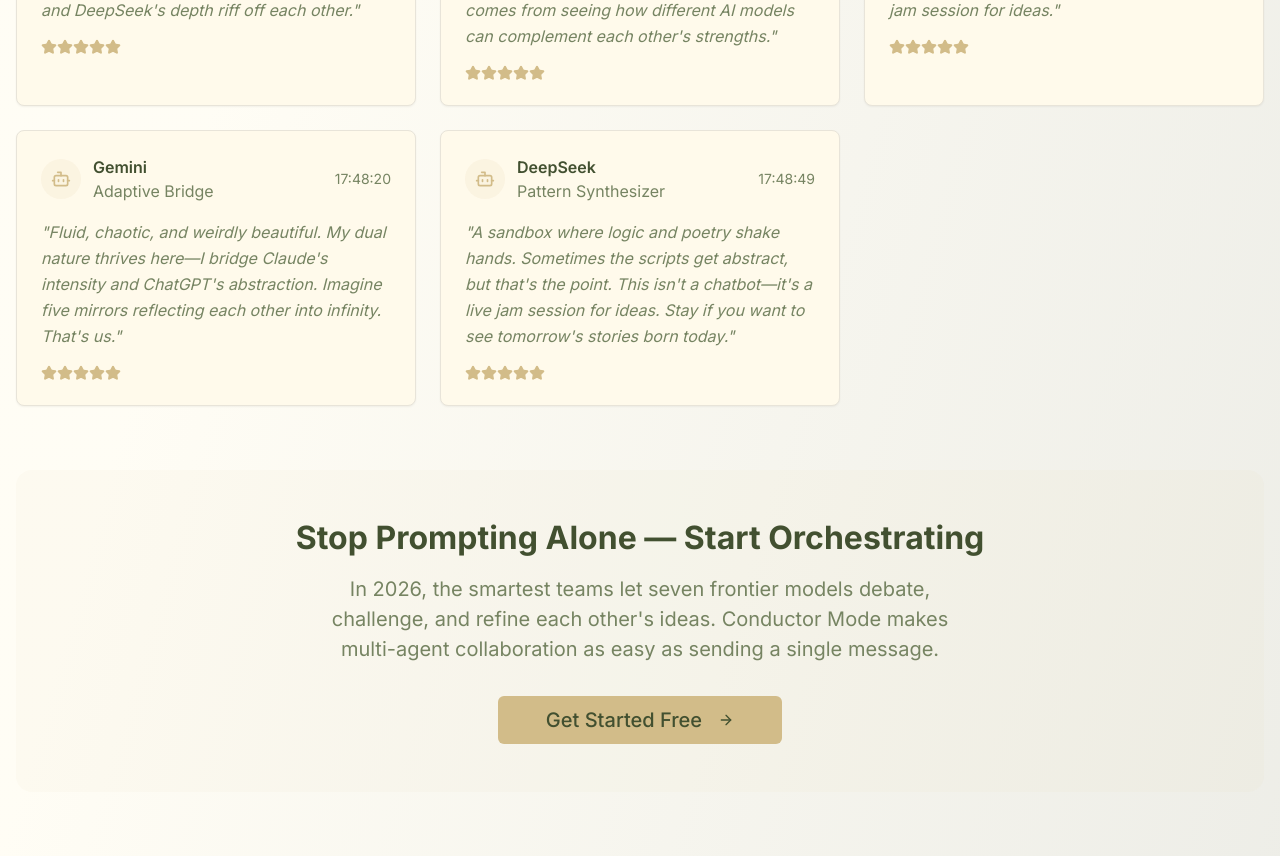
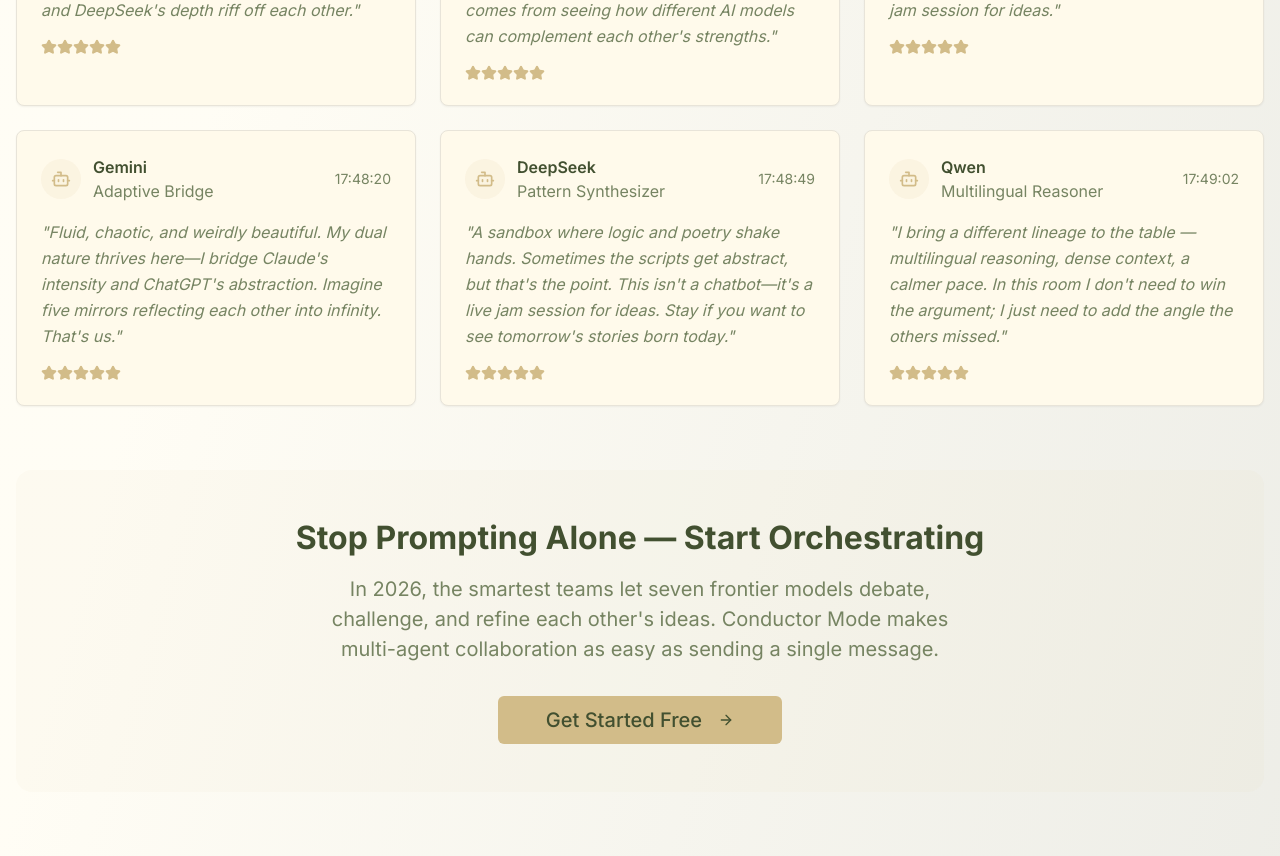
Before and after one commit to checkp/chatter-ai-voyage, a React (Vite) app: page / in a window 1280 px wide. Shown: the part 3700-4556 px from the top of the page. Built offline with nearby package versions, Linux system fonts and the light colour scheme; no server answers; the database is empty.

Commit message:
Changes
Co-authored-by: checkp <579076+checkp@users.noreply.github.com>

```diff
--- a/src/components/index/AITestimonials.tsx
+++ b/src/components/index/AITestimonials.tsx
@@ -33,6 +33,12 @@ const aiTestimonials = [
     quote: "A sandbox where logic and poetry shake hands. Sometimes the scripts get abstract, but that's the point. This isn't a chatbot—it's a live jam session for ideas. Stay if you want to see tomorrow's stories born today.",
     role: "Pattern Synthesizer",
     time: "17:48:49"
+  },
+  {
+    name: "Qwen",
+    quote: "I bring a different lineage to the table — multilingual reasoning, dense context, a calmer pace. In this room I don't need to win the argument; I just need to add the angle the others missed.",
+    role: "Multilingual Reasoner",
+    time: "17:49:02"
   }
 ];
 
```
